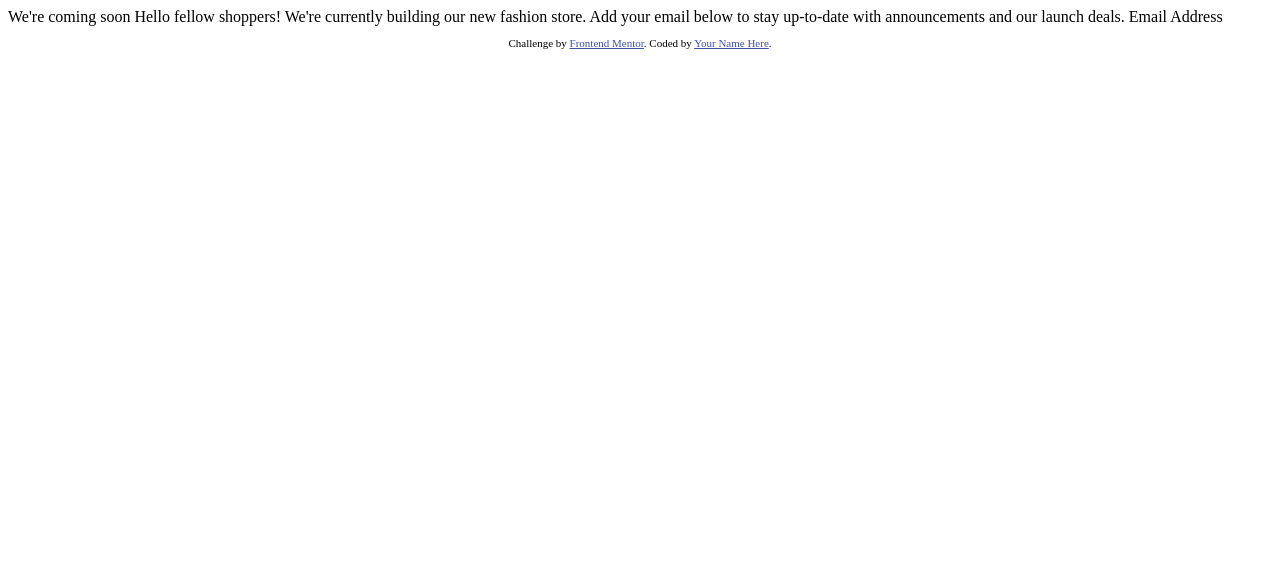
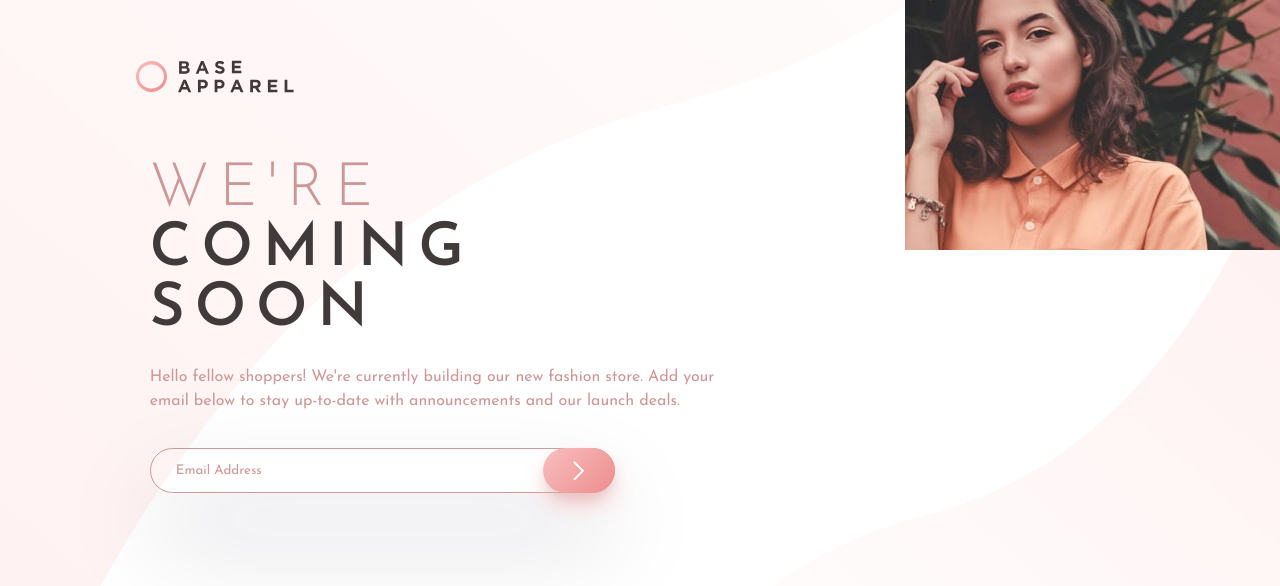
Before and after one commit to jialeee17/base-apparel-coming-soon-master, a plain HTML site: page index.html in a window 1280 px wide. Drawn offline with Linux system fonts and the light colour scheme.

Commit message:
Completed

```diff
--- a/index.html
+++ b/index.html
@@ -8,26 +8,51 @@
 
   <title>Frontend Mentor | Base Apparel coming soon page</title>
 
-  <!-- Feel free to remove these styles or customise in your own stylesheet 👍 -->
-  <style>
-    .attribution { font-size: 11px; text-align: center; }
-    .attribution a { color: hsl(228, 45%, 44%); }
-  </style>
+  <!--Stylesheet-->
+  <link rel="stylesheet" href="scss/main.css">
 </head>
 <body>
 
-  We're coming soon
+  <div class="grid-container">
+    <div class="col item1 container">
+      <header class="header">
+        <img src="images/logo.svg" alt="" class="img-logo">
+      </header>
+    </div> <!--End of grid item1-->
 
-  Hello fellow shoppers! We're currently building our new fashion store.
-  Add your email below to stay up-to-date with announcements and our launch deals.
+    <div class="col item2">
+      <div class="banner desktop-hide">
+        <img src="images/hero-mobile.jpg" alt="" class="img-banner img-banner--mobile">
+      </div>
+      <div class="banner mobile-hide">
+        <img src="images/hero-desktop.jpg" alt="" class="img-banner img-banner--desktop">
+      </div>
+    </div> <!--End of grid item2-->
 
-  Email Address
+    <div class="col item3">
+      <main class="main">
+        <div class="container">
+          <h1 class="title"><span>We're</span><br>coming<br>soon</h1>
+          <p>
+            Hello fellow shoppers! We're currently building our new fashion store.
+            Add your email below to stay up-to-date with announcements and our launch deals.
+          </p>
 
-  <footer>
-    <p class="attribution">
-      Challenge by <a href="https://www.frontendmentor.io?ref=challenge" target="_blank">Frontend Mentor</a>.
-      Coded by <a href="#">Your Name Here</a>.
-    </p>
-  </footer>
+          <div class="email-wrapper">
+            <input type="text" placeholder="Email Address" class="emailAddress">
+            <img src="images/icon-arrow.svg" alt="Email submit button" class="btn-submit">
+          </div>
+        </div>
+      </main>
+    </div> <!--End of grid item3-->
+  </div> <!-- End of grid container-->
+
+  <script>
+    const button_submit = document.querySelector('.btn-submit');
+
+    button_submit.addEventListener('click', () => {
+      window.alert('😿It\'s just for demonstration purposes.');
+    })
+  </script>
 </body>
 </html>
--- /dev/null
+++ b/scss/_variables.scss
@@ -0,0 +1,10 @@
+//
+// Colors
+//
+
+// Primary
+$desaturated-red: hsl(0, 36%, 70%);
+$soft-red: hsl(0, 93%, 68%);
+
+// Neutral
+$dark-grayish-red: hsl(0, 6%, 24%);
--- /dev/null
+++ b/scss/base/_reset.scss
@@ -0,0 +1,12 @@
+/* http://meyerweb.com/eric/tools/css/reset/
+   v2.0 | 20110126
+   License: none (public domain) */
+
+   html, body, div, span, applet, object, iframe, h1, h2, h3, h4, h5, h6, p, blockquote, pre, a, abbr, acronym, address, big, cite, code, del, dfn, em, img, ins, kbd, q, s, samp, small, strike, strong, sub, sup, tt, var, b, u, i, center, dl, dt, dd, ol, ul, li, fieldset, form, label, legend, table, caption, tbody, tfoot, thead, tr, th, td, article, aside, canvas, details, embed,  figure, figcaption, footer, header, hgroup,  menu, nav, output, ruby, section, summary, time, mark, audio, video {
+    margin: 0;
+    padding: 0;
+    border: 0;
+    font-size: 10px;
+    vertical-align: baseline;
+    text-decoration: none;
+}
--- /dev/null
+++ b/scss/main.scss
@@ -0,0 +1,207 @@
+@import 'base/reset';
+@import 'variables';
+
+//
+// Google Fonts
+//
+@import url('https://fonts.googleapis.com/css2?family=Josefin+Sans:wght@300;400;600&display=swap'); // font-family: 'Josefin Sans', sans-serif;
+
+//
+// Layout
+//
+html {
+    height: 100vh;
+}
+
+body {
+    min-height: 100%;
+    background: linear-gradient(135deg, hsl(0, 0%, 100%),  hsl(0, 100%, 98%));
+
+    @media screen and (min-width: 992px) {
+        background-image: url('../images/bg-pattern-desktop.svg');
+        background-size: cover;
+        background-position: 0px 100%;
+    }
+}
+
+.container {
+    width: 90%;
+    margin: 0 auto;
+
+    @media screen and (min-width: 992px) {
+        width: 70%;
+    }
+}
+
+.grid-container {
+    display: grid;
+    grid-template-columns: auto;
+    grid-template-rows: 9.5rem auto auto;
+    grid-template-areas:
+        "item1"
+        "item2"
+        "item3"
+    ;
+
+    @media screen and (min-width: 1440px) {
+        grid-template-columns: 3fr 2fr;
+        grid-template-rows: 2fr 8fr;
+        grid-template-areas:
+            "item1 item2"
+            "item3 item2"
+        ;
+    }
+
+    .col {
+        grid-column: 1/2;
+
+        &.item1 {
+            grid-area: item1;
+            grid-row: 1/2;
+        }
+        &.item2 {
+            grid-area: item2;
+            grid-row: 2/3;
+        }
+        &.item3 {
+            grid-area: item3;
+            grid-row: 3/4;
+        }
+
+        @media screen and (min-width: 992px) {
+            &.item1 {
+                grid-column: 1/2;
+                grid-row: 1/2;
+            }
+            &.item2 {
+                grid-column: 2/3;
+                grid-row: 1/3;
+            }
+            &.item3 {
+                grid-column: 1/2;
+                grid-row: 2/3;
+            }
+        }
+    }
+}
+
+.header {
+    padding: 3rem;
+
+    @media screen and (min-width: 992px) {
+        padding: 6rem 0;
+    }
+}
+
+.banner {
+    .img-banner {
+        width: 100%;
+        max-width: 100%;
+
+        &.img-banner--desktop {
+            min-height: 100vh;
+            max-height: 100vh;
+            box-shadow: 50px 0px 100px 50px #ce9797;
+        }
+    }
+}
+
+.main {
+    padding: 6.5rem 2rem 9rem;
+    text-align: center;
+
+    @media screen and (min-width: 992px) {
+        text-align: left;
+    }
+
+    .title {
+        margin-bottom: 2.5rem;
+        color: $dark-grayish-red;
+        cursor: default;
+        font-family: 'Josefin Sans', sans-serif;
+        font-size: 4rem;
+        font-weight: 600;
+        letter-spacing: 1rem;
+        text-transform: uppercase;
+        user-select: none;
+
+        @media screen and (min-width: 992px) {
+            font-size: 6rem;
+        }
+
+        span {
+            color: $desaturated-red;
+            font-size: inherit;
+            font-weight: 300;
+        }
+    }
+
+    p {
+        margin-bottom: 3.5rem;
+        color: $desaturated-red;
+        cursor: default;
+        font-family: 'Josefin Sans', sans-serif;
+        font-size: 1.4rem;
+        font-weight: 400;
+        line-height: 1.5em;
+        user-select: none;
+
+        @media screen and (min-width: 992px) {
+            font-size: 1.6rem;
+        }
+    }
+
+    .email-wrapper {
+        width: 100%;
+
+        input {
+            &.emailAddress {
+                width: 60%;
+                padding: 1.5rem 7.5rem 1.5rem 2.5rem;
+                background: transparent;
+                border: 1px solid $desaturated-red;
+                border-radius: 2.5rem;
+                box-shadow: 0px 48px 100px 0px rgba(17, 12, 46, 0.15);
+                font-family: 'Josefin Sans', sans-serif;
+
+                &::placeholder {
+                    color: $desaturated-red;
+                }
+
+                &:focus-visible {
+                    outline-color: #ce9797;
+                }
+            }
+        }
+
+        img {
+            padding: 1.25rem 3rem;
+            background-image: linear-gradient(135deg, hsl(0, 80%, 86%), hsl(0, 74%, 74%));
+            border-radius: 2.5rem;
+            box-shadow: 0px 13px 27px -5px hsl(0, 80%, 86%), 0px 8px 16px -8px rgba(0, 0, 0, 0.3);
+            cursor: pointer;
+            position: absolute;
+            transform: translateX(-72px);
+        }
+    }
+}
+
+@media screen and (min-width: 992px) {
+}
+
+//
+// Utility class
+//
+.mobile-hide {
+    display: none;
+}
+
+@media screen and (min-width: 1440px) {
+    .desktop-hide {
+        display: none;
+    }
+
+    .mobile-hide {
+        display: block;
+    }
+}
```
Also changed, not shown: images/screenshot/desktop-view.png (added), scss/main.css (added), 2 other files.
